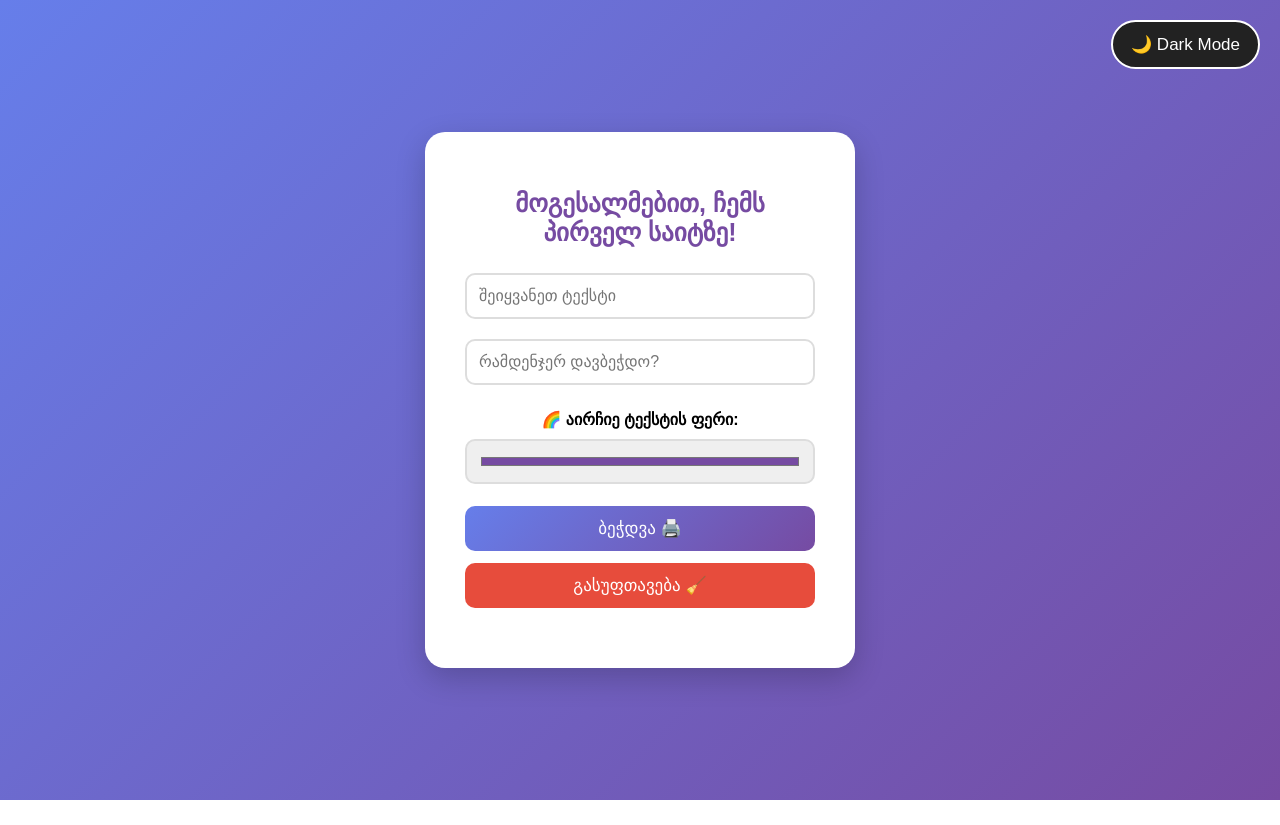
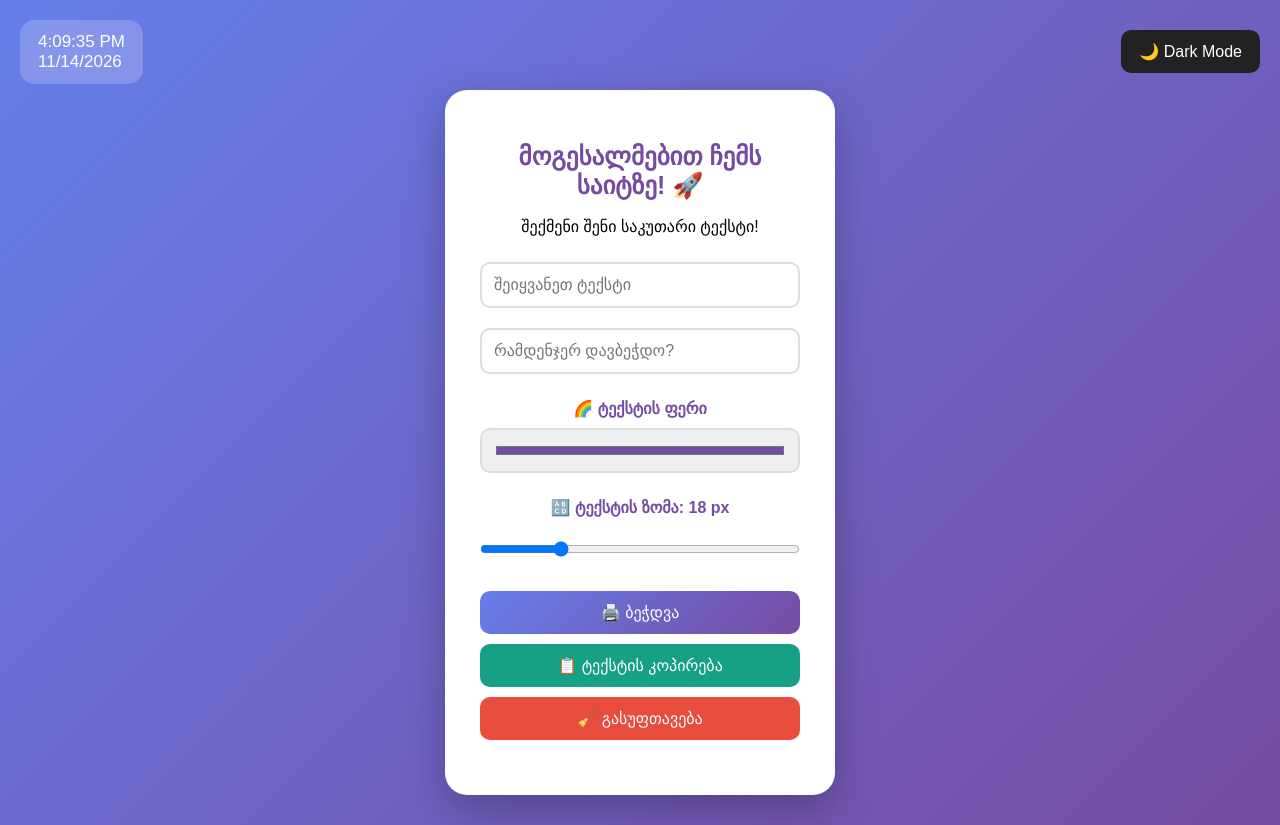
Before and after one commit to ioshkaioane93-hue/Temp, a plain HTML site: page index.html in a window 1280 px wide. Before the commit the page ends 800 px from the top, so only its background shows below. Drawn offline with Linux system fonts and the light colour scheme.

Commit message:
time copy batton

```diff
--- a/index.html
+++ b/index.html
@@ -3,9 +3,14 @@
 <html lang="ka">
 <head>
 <meta charset="UTF-8">
+<meta name="viewport" content="width=device-width, initial-scale=1.0">
 <title>იოს პირველი საიტი</title>
 
 <style>
+* {
+    box-sizing: border-box;
+}
+
 body {
     margin: 0;
     min-height: 100vh;
@@ -14,17 +19,19 @@
     align-items: center;
     font-family: Arial, sans-serif;
     background: linear-gradient(135deg, #667eea, #764ba2);
-            transition: 0.3s;
+    transition: 0.4s;
+    padding: 90px 15px 30px;
 }
 
 .container {
     background: white;
-            padding: 40px;
-            border-radius: 20px;
+    padding: 35px;
+    border-radius: 22px;
     text-align: center;
-            width: 350px;
-            box-shadow: 0 10px 30px rgba(0,0,0,0.2);
-            transition: 0.3s;
+    width: 100%;
+    max-width: 390px;
+    box-shadow: 0 15px 40px rgba(0,0,0,0.25);
+    transition: 0.4s;
 }
 
 h1 {
@@ -32,8 +39,19 @@
     font-size: 25px;
 }
 
+.clock {
+    position: fixed;
+    top: 20px;
+    left: 20px;
+    background: rgba(255,255,255,0.2);
+    color: white;
+    padding: 12px 18px;
+    border-radius: 15px;
+    font-size: 17px;
+    backdrop-filter: blur(10px);
+}
+
 input {
-            box-sizing: border-box;
     width: 100%;
     padding: 12px;
     margin: 10px 0;
@@ -52,15 +70,19 @@
     cursor: pointer;
 }
 
+input[type="range"] {
+    cursor: pointer;
+}
+
 button {
     width: 100%;
     padding: 12px;
-            margin-top: 12px;
+    margin-top: 10px;
     border: none;
     border-radius: 10px;
     background: linear-gradient(135deg, #667eea, #764ba2);
     color: white;
-            font-size: 17px;
+    font-size: 16px;
     cursor: pointer;
     transition: 0.3s;
 }
@@ -70,24 +92,51 @@
     opacity: 0.9;
 }
 
-        #result {
-            margin-top: 20px;
-            color: #764ba2;
-            font-size: 18px;
-            font-weight: bold;
-            overflow-wrap: anywhere;
-        }
-
 #darkButton {
     position: fixed;
     top: 20px;
     right: 20px;
     width: auto;
     padding: 12px 18px;
-            margin: 0;
     background: #222;
-            border: 2px solid white;
-            border-radius: 25px;
+}
+
+.label {
+    display: block;
+    margin-top: 15px;
+    font-weight: bold;
+    color: #764ba2;
+}
+
+#result {
+    margin-top: 20px;
+    font-size: 18px;
+    font-weight: bold;
+    overflow-wrap: anywhere;
+}
+
+.result-line {
+    animation: appear 0.4s ease both;
+    margin: 5px 0;
+}
+
+@keyframes appear {
+    from {
+        opacity: 0;
+        transform: translateY(15px);
+    }
+    to {
+        opacity: 1;
+        transform: translateY(0);
+    }
+}
+
+.clear {
+    background: #e74c3c;
+}
+
+.copy {
+    background: #16a085;
 }
 
 body.dark {
@@ -98,7 +147,8 @@
     background: #222;
 }
 
-        body.dark h1 {
+body.dark h1,
+body.dark .label {
     color: #bb86fc;
 }
 
@@ -116,23 +166,24 @@
     color: #bb86fc;
 }
 
-        .label {
-            display: block;
-            margin-top: 15px;
-            font-weight: bold;
+body.dark .clock {
+    background: rgba(0,0,0,0.3);
 }
 
-        .clear {
-            background: #e74c3c;
-        }
-
-        .clear:hover {
-            background: #c0392b;
+#message {
+    margin-top: 12px;
+    font-size: 14px;
+    color: #16a085;
 }
 </style>
 </head>
 
 <body>
+
+<div class="clock">
+    <div id="time">00:00:00</div>
+    <div id="date"></div>
+</div>
 
 <button id="darkButton" onclick="toggleDarkMode()">
     🌙 Dark Mode
@@ -140,7 +191,9 @@
 
 <div class="container">
 
-        <h1>მოგესალმებით, ჩემს პირველ საიტზე!</h1>
+    <h1>მოგესალმებით ჩემს საიტზე! 🚀</h1>
+
+    <p>შექმენი შენი საკუთარი ტექსტი!</p>
 
     <input
         type="text"
@@ -156,35 +209,65 @@
         max="100"
     >
 
-        <label class="label" for="textColor">
-            🌈 აირჩიე ტექსტის ფერი:
+    <label class="label">🌈 ტექსტის ფერი</label>
+
+    <input type="color" id="textColor" value="#764ba2">
+
+    <label class="label">
+        🔠 ტექსტის ზომა:
+        <span id="sizeValue">18</span> px
     </label>
 
     <input
-            type="color"
-            id="textColor"
-            value="#764ba2"
+        type="range"
+        id="textSize"
+        min="12"
+        max="40"
+        value="18"
     >
 
     <button onclick="repeatText()">
-            ბეჭდვა 🖨️
+        🖨️ ბეჭდვა
+    </button>
+
+    <button class="copy" onclick="copyText()">
+        📋 ტექსტის კოპირება
     </button>
 
     <button class="clear" onclick="clearText()">
-            გასუფთავება 🧹
+        🧹 გასუფთავება
     </button>
 
     <div id="result"></div>
+
+    <div id="message"></div>
 
 </div>
 
 <script>
 
+// ციფრული საათი
+
+function updateClock() {
+    let now = new Date();
+
+    document.getElementById("time").textContent =
+        now.toLocaleTimeString("ka-GE");
+
+    document.getElementById("date").textContent =
+        now.toLocaleDateString("ka-GE");
+}
+
+updateClock();
+setInterval(updateClock, 1000);
+
+
+// ტექსტის გამეორება
+
 function repeatText() {
 
     let value = document.getElementById("userInput").value;
     let count = Number(document.getElementById("count").value);
-
     let result = document.getElementById("result");
 
     if (value.trim() === "") {
@@ -200,13 +283,24 @@
     result.innerHTML = "";
 
     for (let i = 0; i < count; i++) {
+
         let line = document.createElement("div");
+
+        line.className = "result-line";
         line.textContent = value;
+
         result.appendChild(line);
     }
 
     changeTextColor();
+    changeTextSize();
+
+    document.getElementById("message").textContent =
+        "წარმატებით დაიბეჭდა " + count + " ტექსტი! 🎉";
 }
+
+
+// Dark Mode
 
 function toggleDarkMode() {
 
@@ -215,32 +309,74 @@
     let button = document.getElementById("darkButton");
 
     if (document.body.classList.contains("dark")) {
-                button.innerHTML = "☀️ Light Mode";
+        button.textContent = "☀️ Light Mode";
     } else {
-                button.innerHTML = "🌙 Dark Mode";
+        button.textContent = "🌙 Dark Mode";
     }
 }
+
+
+// გასუფთავება
 
 function clearText() {
 
     document.getElementById("result").innerHTML = "";
     document.getElementById("userInput").value = "";
     document.getElementById("count").value = "";
+    document.getElementById("message").textContent = "";
+}
 
-        }
+
+// ფერის შეცვლა
 
 function changeTextColor() {
 
     let color = document.getElementById("textColor").value;
 
     document.getElementById("result").style.color = color;
-
 }
 
 document.getElementById("textColor").addEventListener(
-            "input",
-            changeTextColor
+    "input", changeTextColor
 );
+
+
+// ტექსტის ზომის შეცვლა
+
+function changeTextSize() {
+
+    let size = document.getElementById("textSize").value;
+
+    document.getElementById("result").style.fontSize = size + "px";
+
+    document.getElementById("sizeValue").textContent = size;
+}
+
+document.getElementById("textSize").addEventListener(
+    "input", changeTextSize
+);
+
+
+// ტექსტის კოპირება
+
+function copyText() {
+
+    let text = document.getElementById("result").innerText;
+
+    if (text === "") {
+        alert("ჯერ დაბეჭდე რაიმე ტექსტი!");
+        return;
+    }
+
+    navigator.clipboard.writeText(text)
+        .then(() => {
+            document.getElementById("message").textContent =
+                "ტექსტი დაკოპირდა! 📋";
+        })
+        .catch(() => {
+            alert("კოპირება ვერ მოხერხდა.");
+        });
+}
 
 </script>
 
```
Lines whose indentation alone changed are shown as unchanged.
